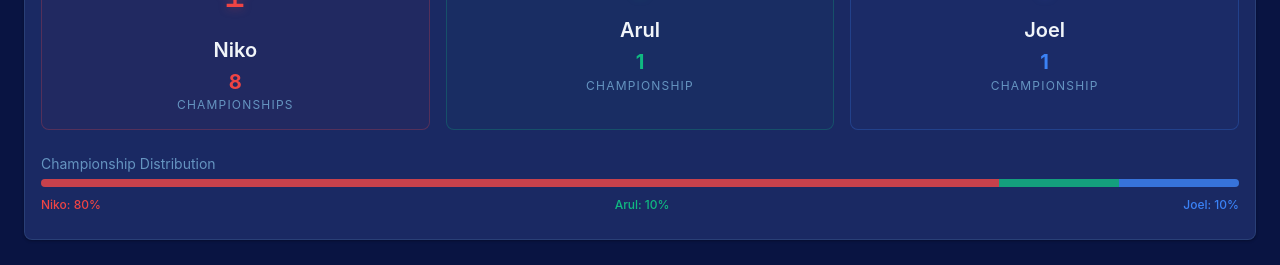
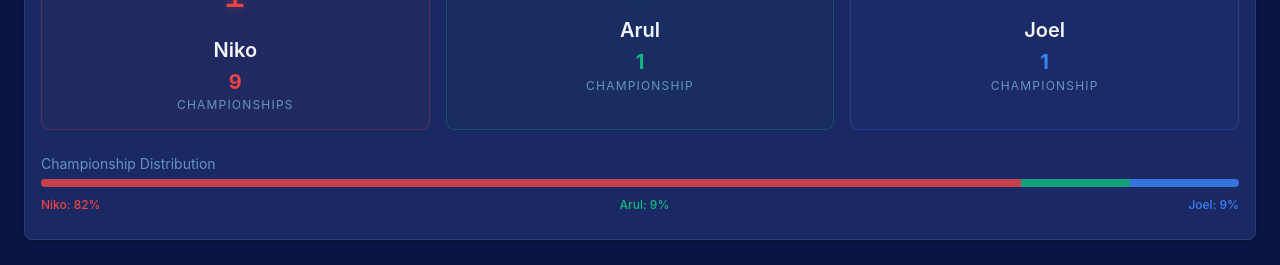
Before and after one commit to arulh/stroven-super-cup, a React (Create React App) app in the folder frontend/: page / in a window 1280 px wide. Shown: the part 463-728 px from the top of the page. Built offline with nearby package versions, Linux system fonts and the light colour scheme; no server answers.

Commit message:
updated wins

```diff
--- a/frontend/src/components/Champions.tsx
+++ b/frontend/src/components/Champions.tsx
@@ -19,7 +19,7 @@ const Champions: React.FC = () => {
   const theme = useTheme();
 
   const champions: Champion[] = [
-    { name: 'Niko', wins: 8, color: getPlayerColor('Niko') },
+    { name: 'Niko', wins: 9, color: getPlayerColor('Niko') },
     { name: 'Arul', wins: 1, color: getPlayerColor('Arul') },
     { name: 'Joel', wins: 1, color: getPlayerColor('Joel') },
 
```
Also changed, not shown: 1 other file (tests, documents, lock files or other folders).
